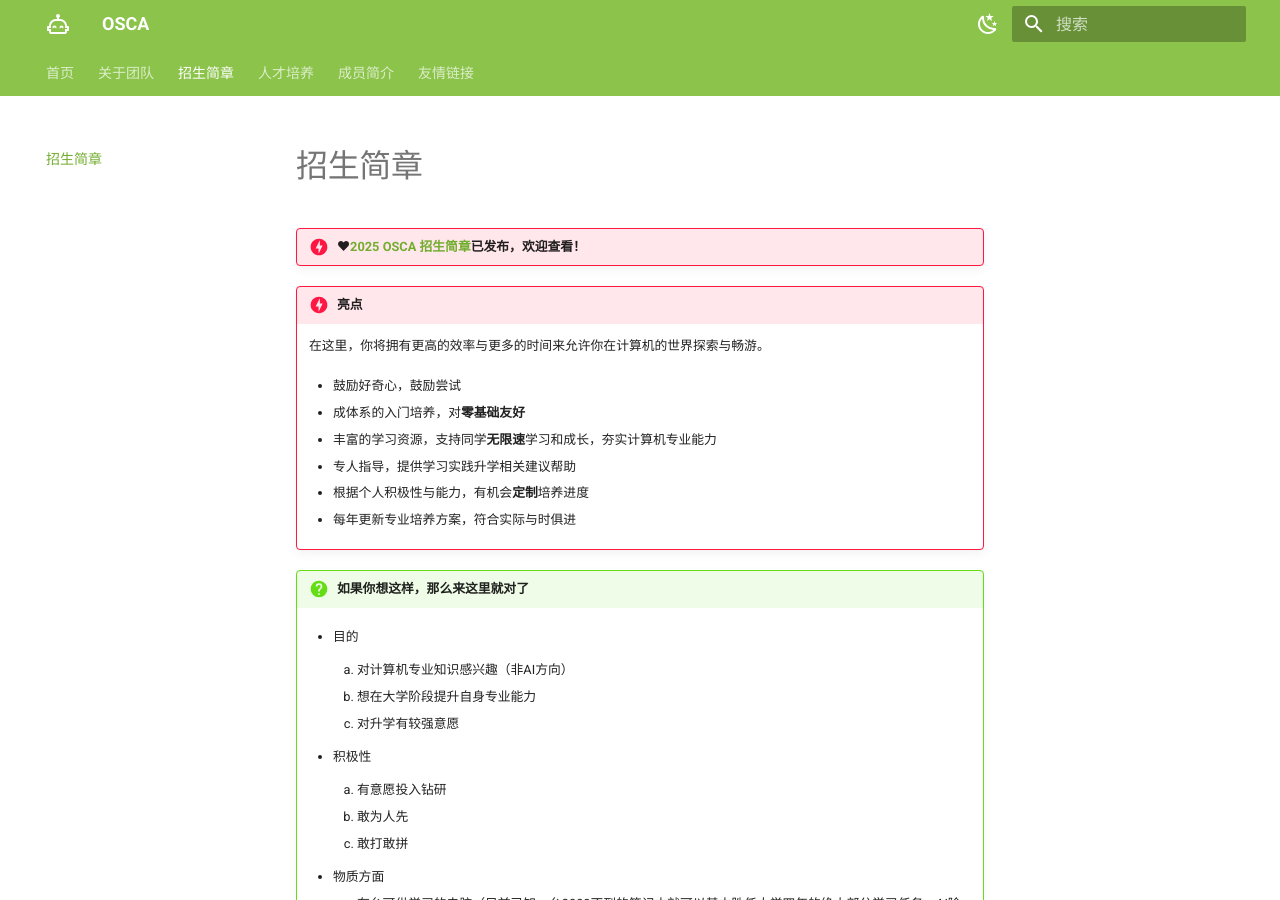
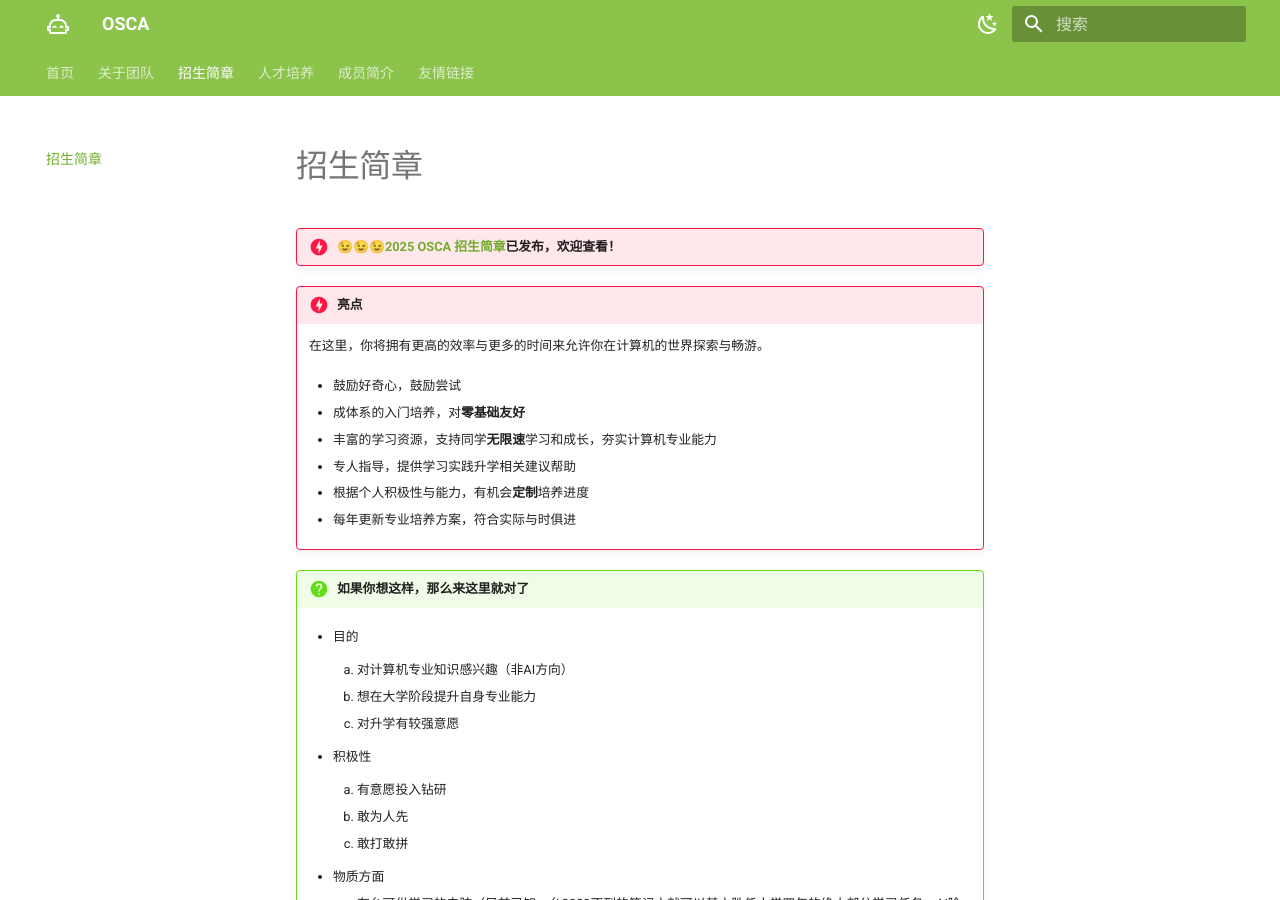
Before and after one commit to Haohahahaha/OSCA, an MkDocs documentation site: the page built from docs/recruit/recruit.md, in a window 1280 px wide and 900 px high. Built offline with MkDocs 1.6.1 and Material for MkDocs 9.7.7, drawn with Linux system fonts in a browser that asks for light colours.

Commit message:
2025-09-08_13:04:50 update

```diff
--- a/docs/recruit/recruit.md
+++ b/docs/recruit/recruit.md
@@ -1,6 +1,6 @@
 # 招生简章
 
-!!! danger "❤[2025 OSCA 招生简章](https://osca-ielab-bigc.feishu.cn/wiki/ABNHwU5rxiK9x5kTyD7cGJOKnFb?from=from_copylink)已发布，欢迎查看！"
+!!! danger "😉😉😉[2025 OSCA 招生简章](https://osca-ielab-bigc.feishu.cn/wiki/ABNHwU5rxiK9x5kTyD7cGJOKnFb?from=from_copylink)已发布，欢迎查看！"
 
 !!! danger "亮点"
 
```
